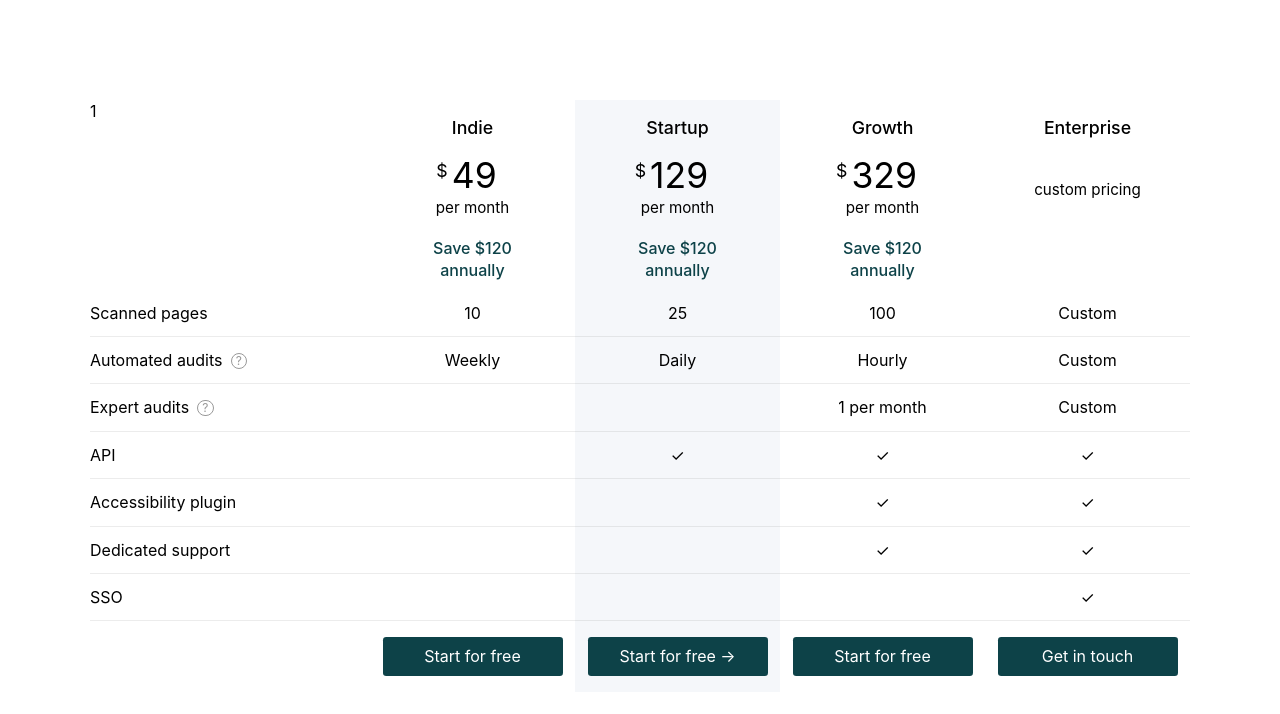
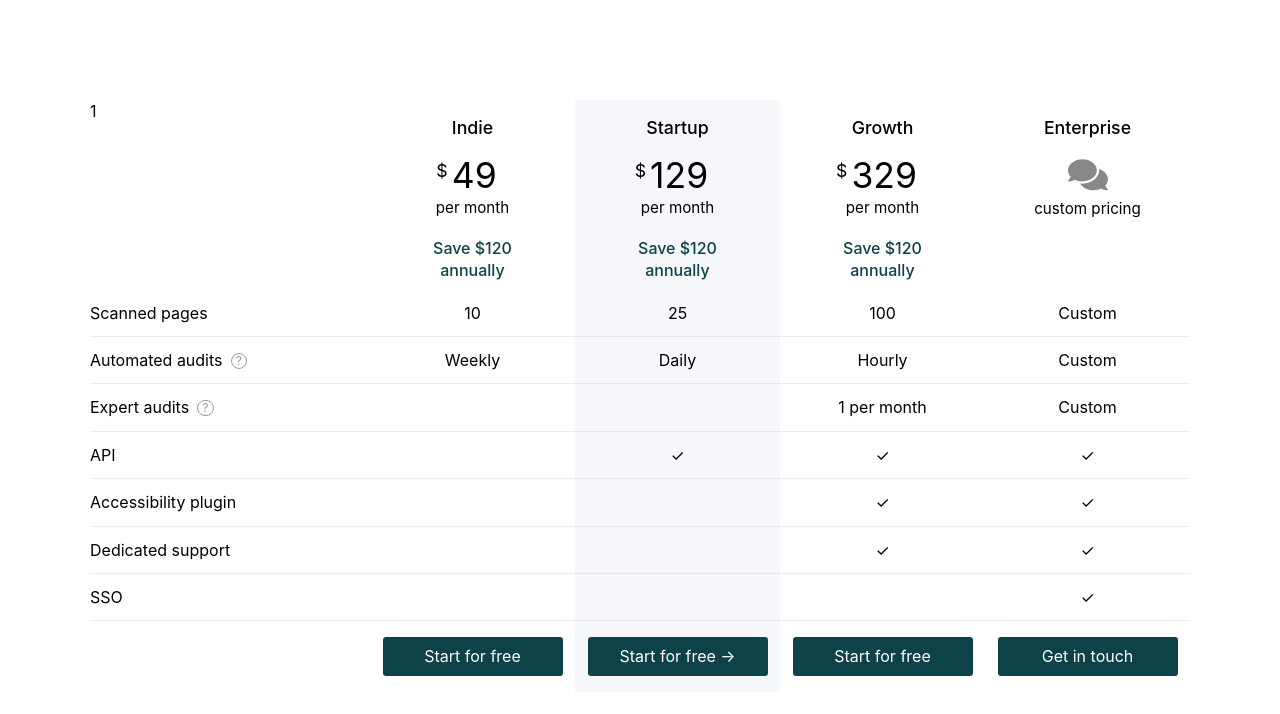
Before and after one commit to a11y-co/experiments, a React (Create React App) app: page / in a window 1280 px wide. Shown: the top 714 px of the page. Built offline with nearby package versions, Linux system fonts and the light colour scheme.

Commit message:
:sparkles: Add custom pricing icon

```diff
--- a/src/App.css
+++ b/src/App.css
@@ -55,7 +55,10 @@
   padding: 0 2.5rem;
   margin: 0.5rem 0;
 }
-
+.pricing-table .icon {
+  font-size: 222%;
+  color: #888;
+}
 .pricing-table.i > div {
   padding: 0.75rem 0;
   border-bottom: 1px solid rgba(0, 0, 0, 0.075);
--- a/src/components/Pricing.tsx
+++ b/src/components/Pricing.tsx
@@ -1,5 +1,7 @@
 import React from "react";
 import ReactTooltip from "react-tooltip";
+import { FontAwesomeIcon } from "@fortawesome/react-fontawesome";
+import { faComments } from "@fortawesome/free-solid-svg-icons";
 
 function Pricing() {
   return (
@@ -47,6 +49,7 @@ function Pricing() {
           <h2>Enterprise</h2>
           <div>
             <div>
+              <FontAwesomeIcon className="icon" icon={faComments} />
               <div className="time">custom pricing</div>
             </div>
           </div>
```
